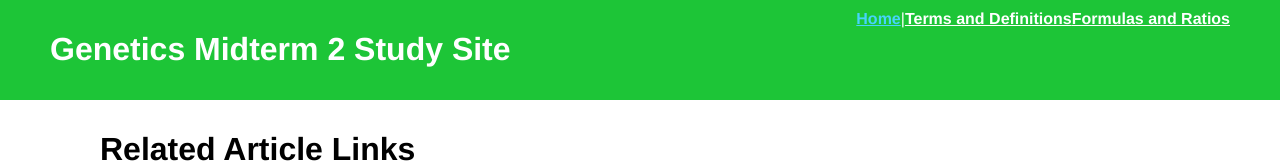
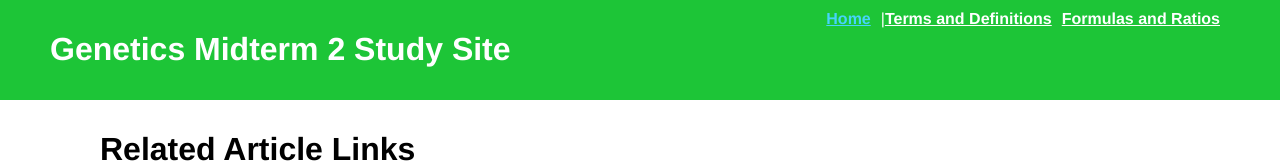
Before and after one commit to allyseh/creative-project-3, a Vue app: page / in a window 1280 px wide. Shown: the top 163 px of the page. Built offline with nearby package versions, Linux system fonts and the light colour scheme.

Commit message:
Update App.vue

```diff
--- a/src/App.vue
+++ b/src/App.vue
@@ -37,12 +37,14 @@ body {
   display: flex;
   flex-direction: row;
   align-items: space-between;
+  justify-content: center;
 }
 
 #nav a {
   font-weight: bold;
   font-size: 16px;
   color: #fff;
+  margin-right: 10px;
 }
 
 #nav a.router-link-exact-active {
```
